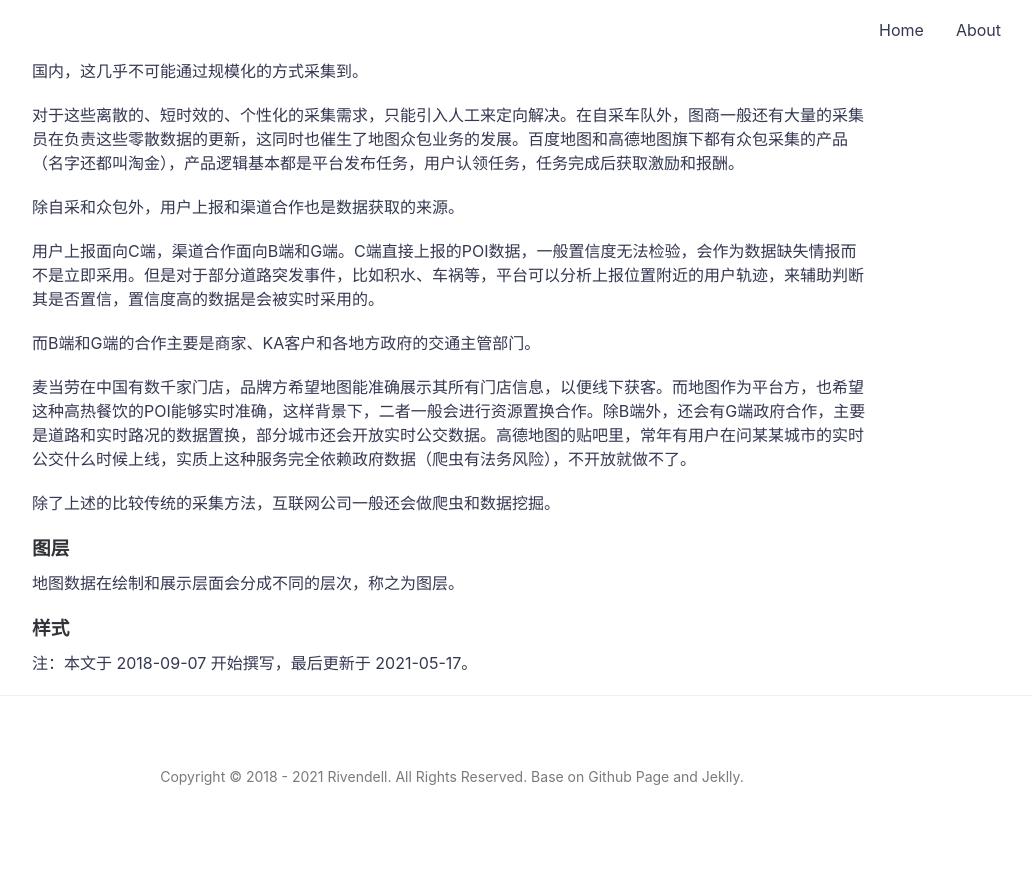
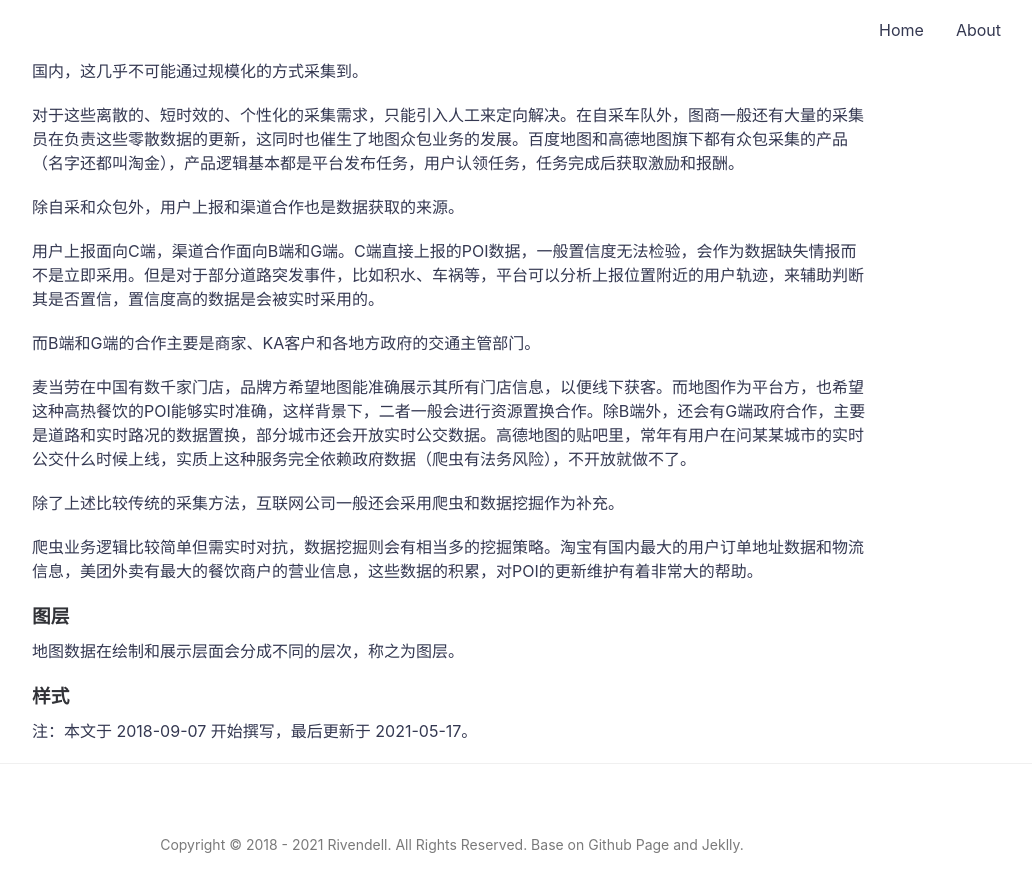
Before and after one commit to icarus507/icarus507.github.io, a Jekyll site: the page built from _posts/2018-09-07-谈谈地图（上）.md, in a window 1280 px wide and 900 px high, scrolled down 1873 px. Shown: the top 892 px of the window, without its empty margins (188-1220 px from the left). Built offline with Jekyll 4.4.1, drawn with Linux system fonts in a browser that asks for light colours; before the commit the page ends 2705 px from its top, so only the background shows below that.

Commit message:
Update 2018-09-07-谈谈地图（上）.md

```diff
--- a/_posts/2018-09-07-谈谈地图（上）.md
+++ b/_posts/2018-09-07-谈谈地图（上）.md
@@ -52,7 +52,37 @@ featured-img: ruben-santander-69158
 
 麦当劳在中国有数千家门店，品牌方希望地图能准确展示其所有门店信息，以便线下获客。而地图作为平台方，也希望这种高热餐饮的POI能够实时准确，这样背景下，二者一般会进行资源置换合作。除B端外，还会有G端政府合作，主要是道路和实时路况的数据置换，部分城市还会开放实时公交数据。高德地图的贴吧里，常年有用户在问某某城市的实时公交什么时候上线，实质上这种服务完全依赖政府数据（爬虫有法务风险），不开放就做不了。
 
-除了上述的比较传统的采集方法，互联网公司一般还会做爬虫和数据挖掘。
+除了上述比较传统的采集方法，互联网公司一般还会采用爬虫和数据挖掘作为补充。
+
+爬虫业务逻辑比较简单但需实时对抗，数据挖掘则会有相当多的挖掘策略。淘宝有国内最大的用户订单地址数据和物流信息，美团外卖有最大的餐饮商户的营业信息，这些数据的积累，对POI的更新维护有着非常大的帮助。
+
+
+
+
+
+
+
+
+
+
+
+
+
+
+
+
+
+
+
+
+
+
+
+
+
+
+
+
 
 
 
```
